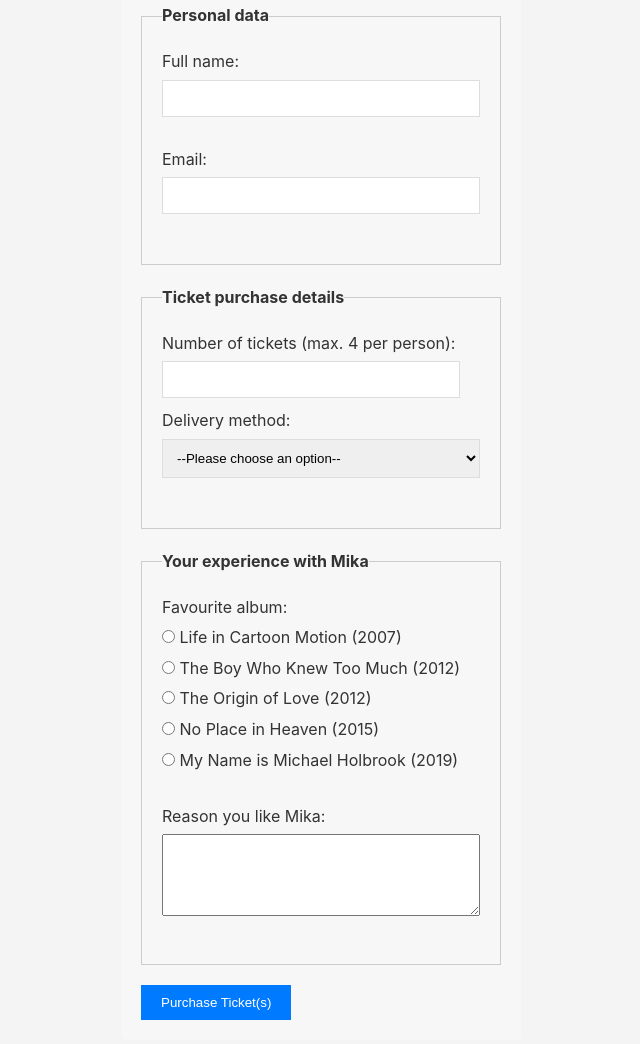
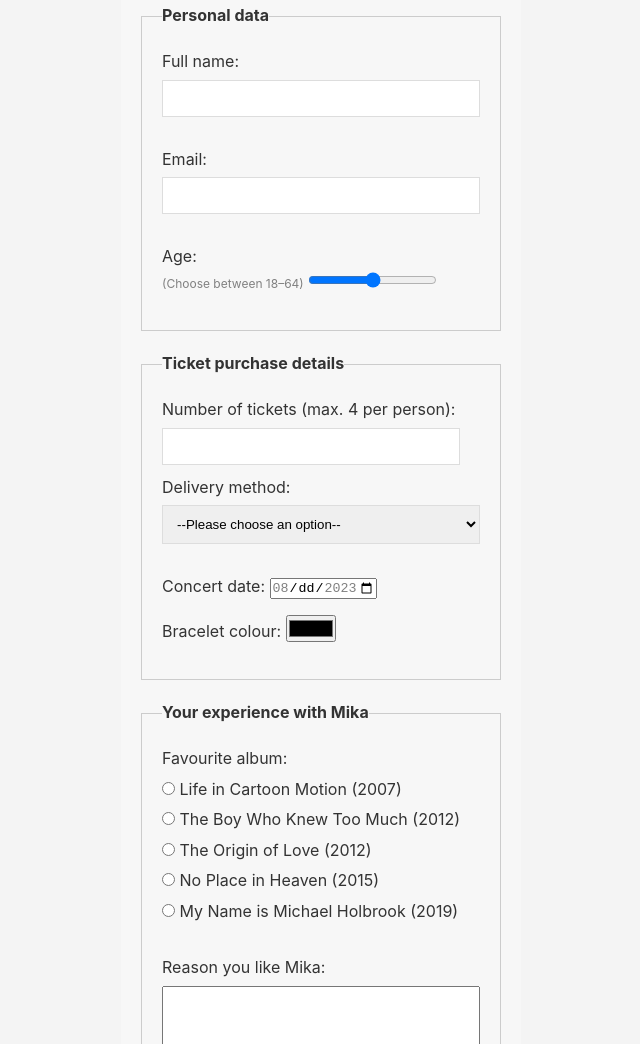
Before and after one commit to RevoU-FSSE-2/week-3-alifah_syamsul, a plain HTML site: page index.html in a window 1280 px wide. Shown: the part 1724-2768 px from the top of the page, without its empty margins (319-959 px from the left). Drawn offline with Linux system fonts and the light colour scheme.

Commit message:
Used advanced form element (date, colour, range)

```diff
--- a/index.html
+++ b/index.html
@@ -125,6 +125,11 @@
                         <label for="email">Email:</label>
                         <input type="email" id="email" name="email" required>
                     </div>
+                    <div class="form-field">
+                        <label for="age">Age:<br> <small style="font-size:75%; color:grey;">(Choose between 18–64)</small></label>
+                        <input type="range" id="age" name="age" min="18" max="64" oninput="displayAgeValue(this.value)" required>
+                        <span id="age-display"></span>
+                    </div>
                 </fieldset>
 
                 <fieldset>
@@ -140,6 +145,14 @@
                             <option value="mail">Physical ticket</option>
                             <option value="e-ticket">E-ticket</option>
                         </select>
+                    </div>
+                    <div class="form-field">
+                        <label for="concert-date">Concert date:</label>
+                        <input type="date" id="concert-date" name="date" min="2023-08-25" max="2023-08-27" required>
+                    </div>
+                    <div class="form-field">
+                        <label for="bracelet-colour">Bracelet colour:</label>
+                        <input type="color" id="bracelet-colour" name="colour">
                     </div>
                 </fieldset>
 
--- a/script.js
+++ b/script.js
@@ -10,3 +10,7 @@ document.querySelectorAll(".nav-link").forEach(n => n.addEventListener("click",
     hamburger.classList.remove("active");
     navMenu.classList.remove("active");
 }))
+
+function displayAgeValue(age) {
+    document.getElementById("age-display").textContent = age;
+}
```
